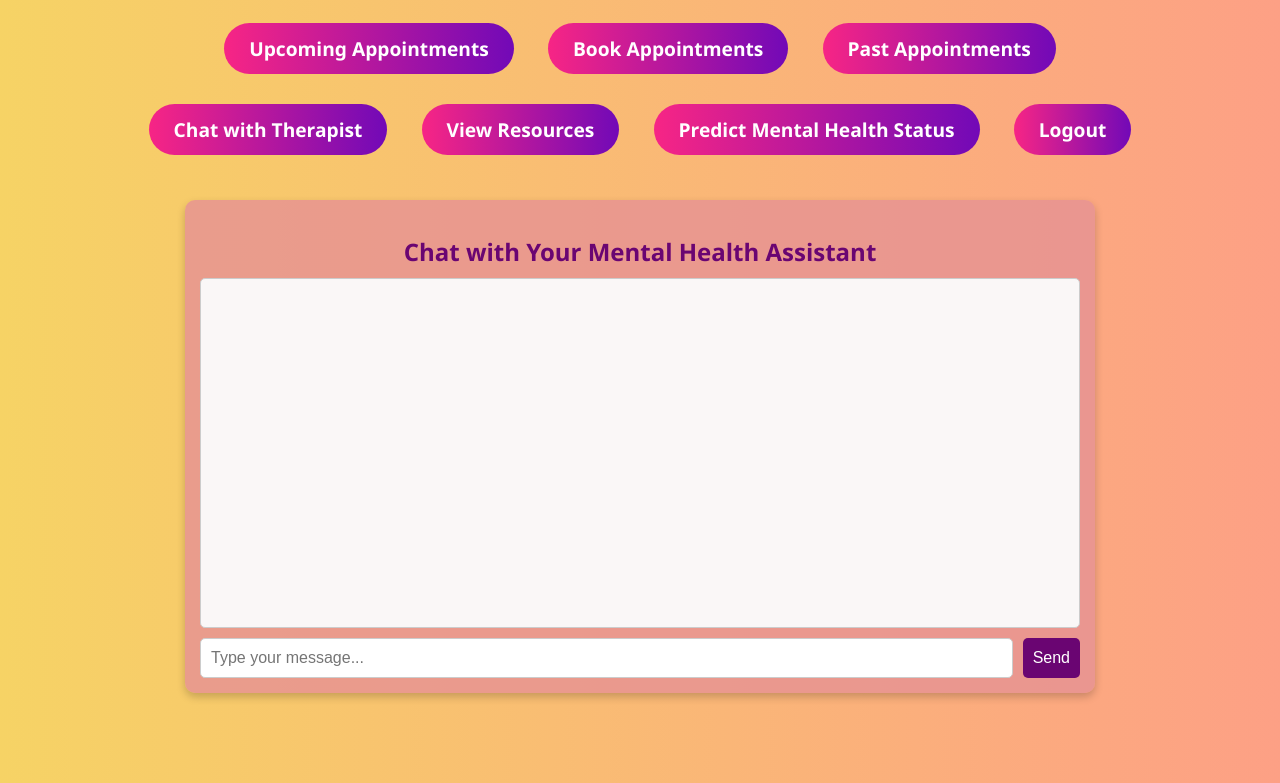
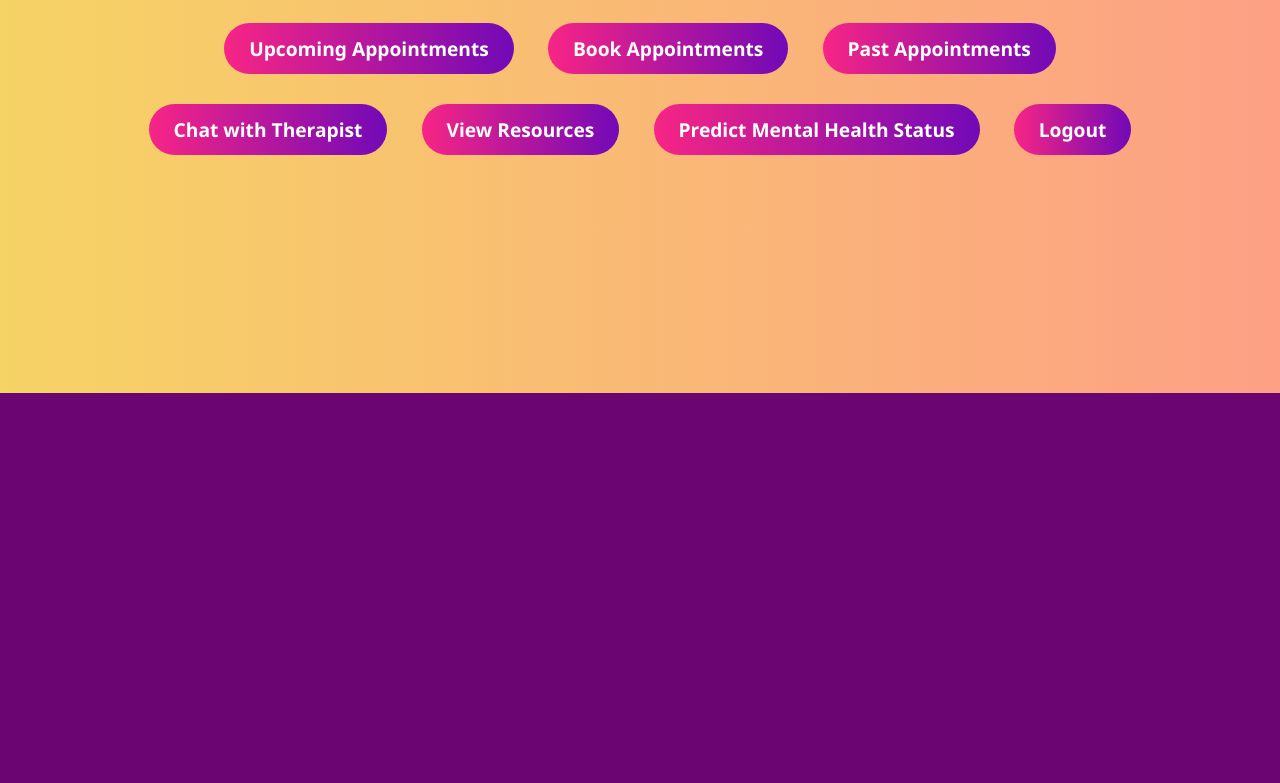
Before and after one commit to Kiran0604/Mental-Health-Platform, a Flask app: template DBMS LAB project Final/templates/home.html in a window 1280 px wide. Shown: the part 407-1190 px from the top of the page. After the commit the page ends 800 px from the top, so only its background shows below. Run offline with Flask 3, Linux system fonts and the light colour scheme; the template is opened without the code that fills it, so the values that code supplies are empty; the visitor is signed in with stand-in values (Sample User, id 1).

Commit message:
Update home.html

```diff
--- a/DBMS LAB project Final/templates/home.html
+++ b/DBMS LAB project Final/templates/home.html
@@ -91,63 +91,6 @@
             border: 1px solid #ffeeba;
         }
 
-        /* Chatbot Section */
-        .chatbot-container {
-            background-color: rgba(231, 147, 147, 0.833);
-            border-radius: 10px;
-            padding: 15px;
-            box-shadow: 0 4px 8px rgba(0, 0, 0, 0.2);
-            margin: 30px auto;
-            width: 80%;
-        }
-
-        .chatbot-container h2 {
-            margin-bottom: 10px;
-            color: #6a0572;
-        }
-
-        #chat-window {
-            display: flex;
-            flex-direction: column;
-            height: 400px;
-        }
-
-        #chat-messages {
-            flex: 1;
-            overflow-y: auto;
-            padding: 10px;
-            border: 1px solid #ccc;
-            border-radius: 5px;
-            background-color: #faf7f7;
-            margin-bottom: 10px;
-        }
-
-        #chat-input {
-            display: flex;
-            gap: 10px;
-        }
-
-        #chat-input input {
-            flex: 1;
-            padding: 10px;
-            border: 1px solid #ccc;
-            border-radius: 5px;
-            font-size: 1rem;
-        }
-
-        #chat-input button {
-            padding: 10px;
-            background-color: #6a0572;
-            color: white;
-            border: none;
-            border-radius: 5px;
-            font-size: 1rem;
-            cursor: pointer;
-        }
-
-        #chat-input button:hover {
-            background-color: #a71d8e;
-        }
     </style>
 </head>
 <body>
@@ -164,7 +107,6 @@
                 <a href="{{ url_for('login') }}">Login</a>
                 <a href="{{ url_for('register') }}">Register</a>
                 <a href="{{ url_for('admin_login') }}">Admin Login</a>
-                <a href="{{ url_for('chatbot') }}">Chat with Mental Health Chatbot</a>
             </div>
 
         {% else %}
@@ -181,17 +123,6 @@
                     <a href="{{ url_for('view_resources') }}">View Resources</a>
                     <a href="http://localhost:8501">Predict Mental Health Status</a>
                     <a href="{{ url_for('logout') }}">Logout</a>
-                </div>
-
-                <div class="chatbot-container">
-                    <h2>Chat with Your Mental Health Assistant</h2>
-                    <div id="chat-window">
-                        <div id="chat-messages"></div>
-                        <div id="chat-input">
-                            <input type="text" id="user-input" placeholder="Type your message..." />
-                            <button onclick="sendMessage()">Send</button>
-                        </div>
-                    </div>
                 </div>
                 <script>
                     async function sendMessage() {
```
